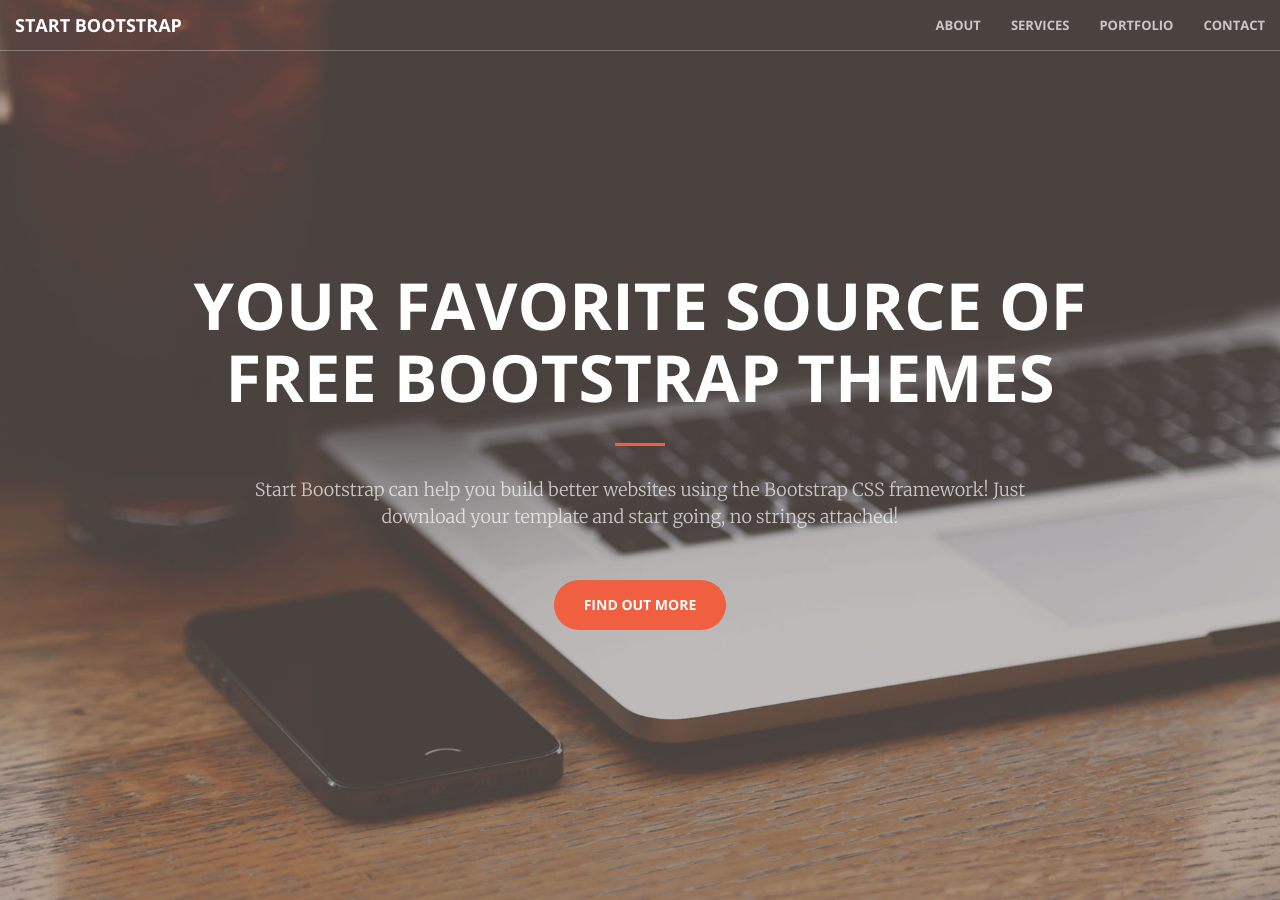
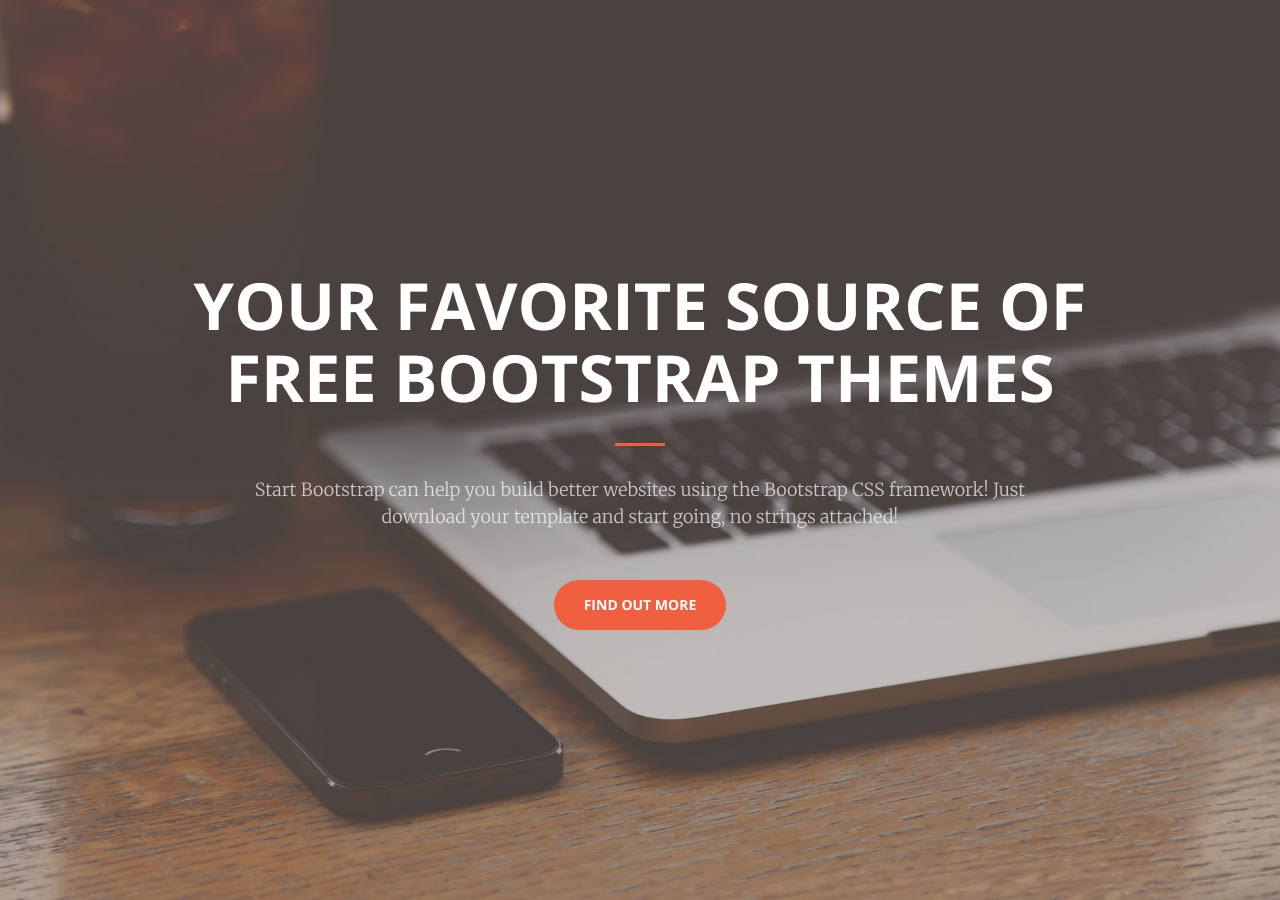
Before and after one commit to pomaking/redskyatnight, a Jekyll site: the page built from index.html, in a window 1280 px wide and 900 px high. Built offline with Jekyll 4.4.1, drawn with Linux system fonts in a browser that asks for light colours.

Commit message:
Updated '/_layouts/default.html' via CloudCannon

```diff
--- a/_layouts/default.html
+++ b/_layouts/default.html
@@ -43,40 +43,7 @@
 
 <body id="page-top">
 
-    <nav id="mainNav" class="navbar navbar-default navbar-fixed-top">
-        <div class="container-fluid">
-            <!-- Brand and toggle get grouped for better mobile display -->
-            <div class="navbar-header">
-                <button type="button" class="navbar-toggle collapsed" data-toggle="collapse" data-target="#bs-example-navbar-collapse-1">
-                    <span class="sr-only">Toggle navigation</span>
-                    <span class="icon-bar"></span>
-                    <span class="icon-bar"></span>
-                    <span class="icon-bar"></span>
-                </button>
-                <a class="navbar-brand page-scroll" href="#page-top">Start Bootstrap</a>
-            </div>
 
-            <!-- Collect the nav links, forms, and other content for toggling -->
-            <div class="collapse navbar-collapse" id="bs-example-navbar-collapse-1">
-                <ul class="nav navbar-nav navbar-right">
-                    <li>
-                        <a class="page-scroll" href="#about">About</a>
-                    </li>
-                    <li>
-                        <a class="page-scroll" href="#services">Services</a>
-                    </li>
-                    <li>
-                        <a class="page-scroll" href="#portfolio">Portfolio</a>
-                    </li>
-                    <li>
-                        <a class="page-scroll" href="#contact">Contact</a>
-                    </li>
-                </ul>
-            </div>
-            <!-- /.navbar-collapse -->
-        </div>
-        <!-- /.container-fluid -->
-    </nav>
     {{ content }}
 
         <!-- jQuery -->
```
